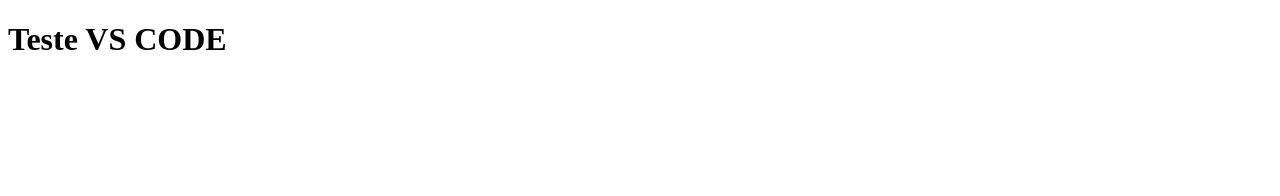
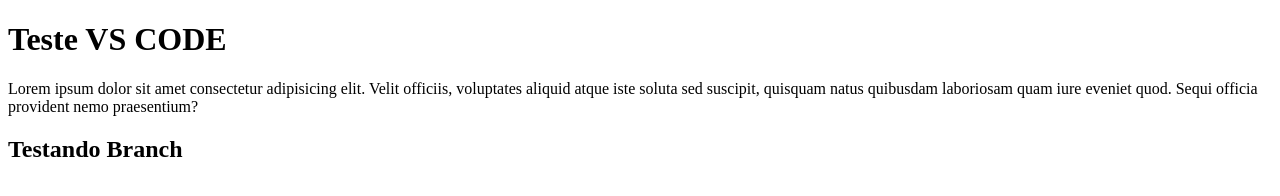
Before and after one commit to guilhermeprogrammer0/teste-vscode, a plain HTML site: page index.html in a window 1280 px wide. Drawn offline with Linux system fonts and the light colour scheme.

Commit message:
Enviando branch nova

```diff
--- a/index.html
+++ b/index.html
@@ -7,5 +7,7 @@
 </head>
 <body>
     <h1>Teste VS CODE</h1>
+    <p>Lorem ipsum dolor sit amet consectetur adipisicing elit. Velit officiis, voluptates aliquid atque iste soluta sed suscipit, quisquam natus quibusdam laboriosam quam iure eveniet quod. Sequi officia provident nemo praesentium?</p>
+    <h2>Testando Branch</h2>
 </body>
 </html>
```
